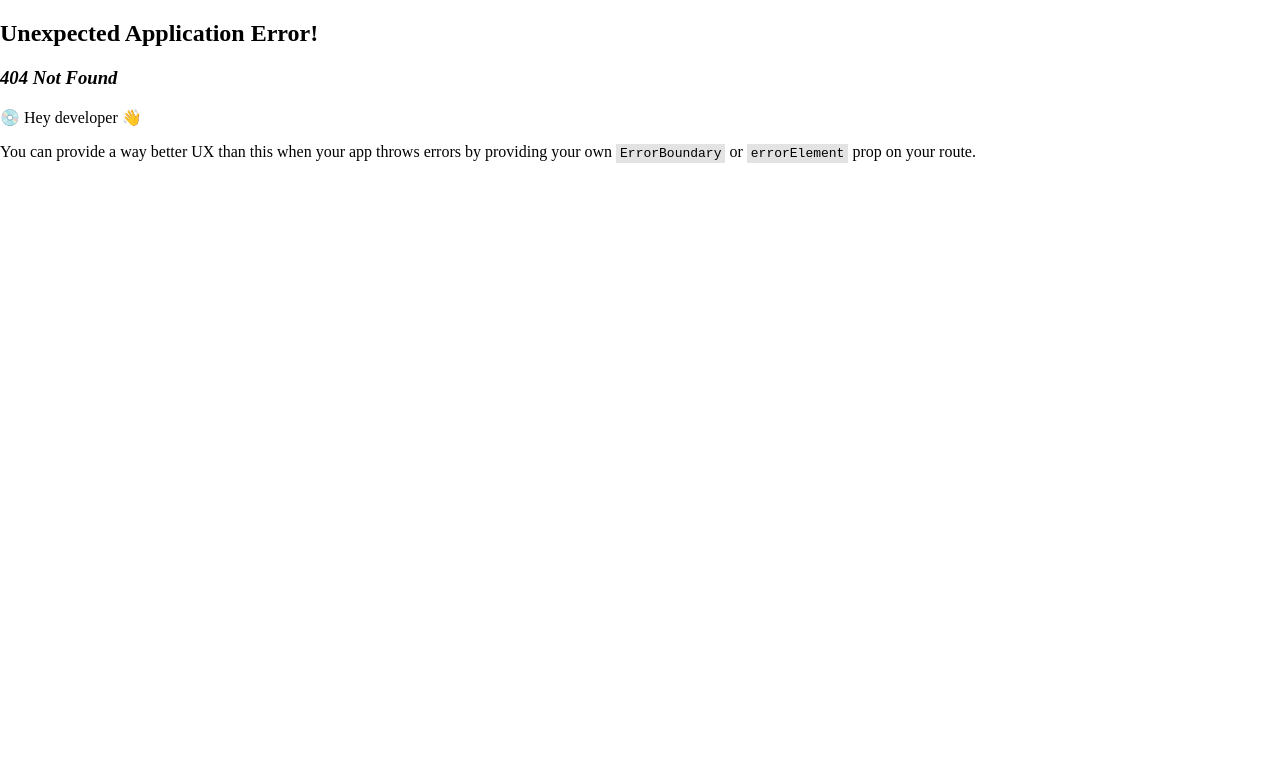
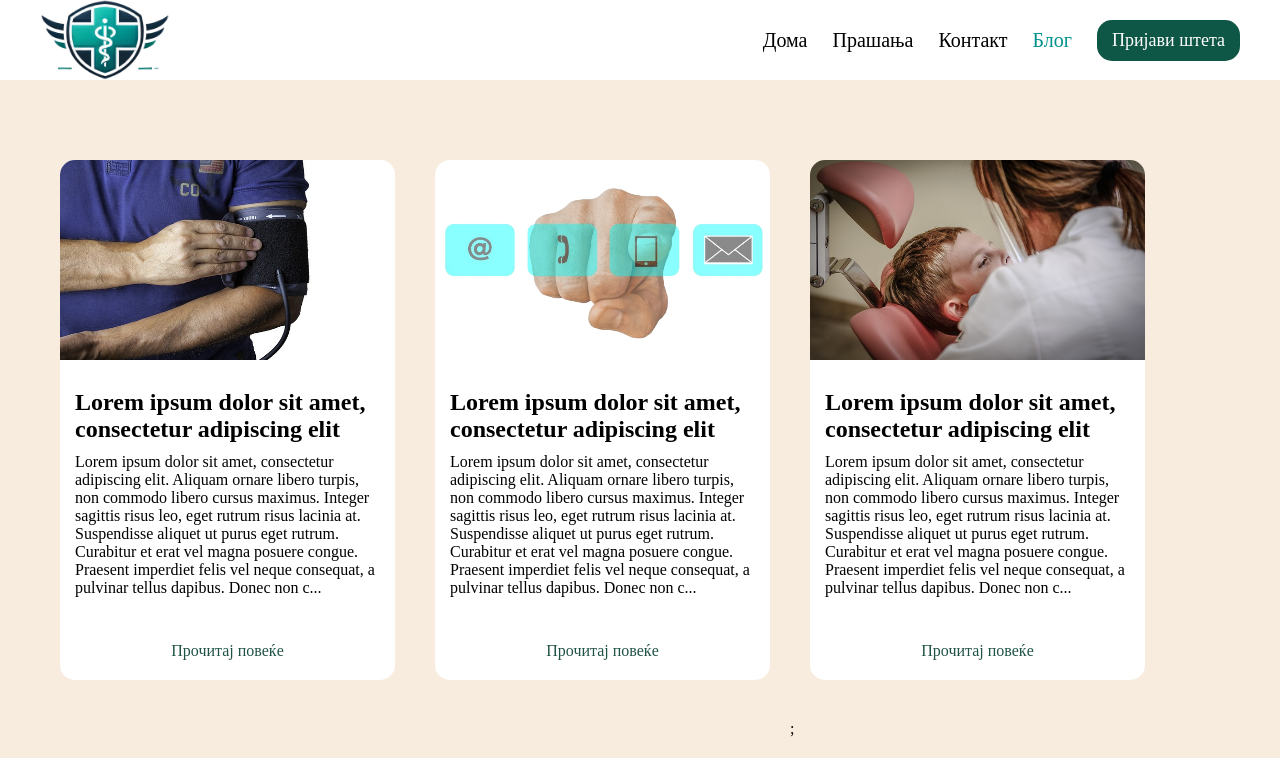
Before and after one commit to sasko87/health-insurance-website, a React (Vite) app: page /blog in a window 1280 px wide. Before the commit this address had no page. Shown: the top 758 px of the page. Built offline with nearby package versions, Linux system fonts and the light colour scheme.

Commit message:
blogposts

```diff
--- /dev/null
+++ b/src/components/BlogPostCard/BlogPostCard.jsx
@@ -0,0 +1,27 @@
+import React from "react";
+import dentist from "../../assets/dentist.jpg";
+import { Link } from "react-router-dom";
+import classes from "./BlogPostCard.module.css";
+
+const BlogPostCard = ({ data }) => {
+  const textLength = (text, maxLength) => {
+    return text.length > maxLength ? text.slice(0, maxLength) + "..." : text;
+  };
+  console.log(data.image);
+  return (
+    <div className={classes.blogPostCard}>
+      <div className={classes.imgContainer}>
+        <img src={data.image} alt="" />
+      </div>
+      <div className={classes.titleContainer}>
+        <h2>{data.title}</h2>
+        <p>{textLength(data.content, 350)}</p>
+      </div>
+      <div className={classes.linkContainer}>
+        <Link className={classes.link}>Прочитај повеќе</Link>
+      </div>
+    </div>
+  );
+};
+
+export default BlogPostCard;
--- /dev/null
+++ b/src/components/BlogPostCard/BlogPostCard.module.css
@@ -0,0 +1,39 @@
+.blogPostCard {
+  display: flex;
+  flex-direction: column;
+  flex: 1 1 300px;
+  max-width: 335px;
+  margin: 40px 20px;
+  width: 25%;
+  cursor: pointer;
+  border-radius: 15px;
+  background-color: #fff;
+}
+
+.imgContainer img {
+  width: 100%;
+  border-top-left-radius: 15px;
+  border-top-right-radius: 15px;
+  height: 200px;
+}
+
+.linkContainer {
+  margin: 20px 0;
+  text-align: center;
+}
+
+.titleContainer {
+  padding: 15px;
+}
+
+.titleContainer h2 {
+  margin: 10px 0;
+}
+.titleContainer p {
+  margin: 10px 0;
+}
+
+.link {
+  text-decoration: none;
+  color: #205346;
+}
--- /dev/null
+++ b/src/components/BlogPosts/BlogPosts.jsx
@@ -0,0 +1,17 @@
+import React from "react";
+import BlogPostCard from "../BlogPostCard/BlogPostCard";
+import classes from "./BlogPosts.module.css";
+import { posts } from "../../data/blog";
+
+const BlogPosts = () => {
+  return (
+    <section className={classes.blogPosts}>
+      {posts.map((post) => (
+        <BlogPostCard data={post} />
+      ))}
+      ;
+    </section>
+  );
+};
+
+export default BlogPosts;
--- /dev/null
+++ b/src/components/BlogPosts/BlogPosts.module.css
@@ -0,0 +1,6 @@
+.blogPosts {
+  display: flex;
+  flex-wrap: wrap;
+  background-color: #f8ecde;
+  padding: 40px 40px;
+}
--- a/src/components/Header/Header.jsx
+++ b/src/components/Header/Header.jsx
@@ -62,6 +62,7 @@
                 Прашања
               </Link>
             </li>
+
             <li>
               <Link
                 to="/kontakt"
@@ -72,6 +73,18 @@
                 }
               >
                 Контакт
+              </Link>
+            </li>
+            <li>
+              <Link
+                to="/blog"
+                className={
+                  location.pathname.startsWith("/blog")
+                    ? classes.activeItem
+                    : classes.navItem
+                }
+              >
+                Блог
               </Link>
             </li>
             <li>
@@ -130,6 +143,18 @@
               </Link>
             </li>
             <li>
+              <Link
+                to="/blog"
+                className={
+                  location.pathname.startsWith("/blog")
+                    ? classes.activeItem
+                    : classes.navItem
+                }
+              >
+                Блог
+              </Link>
+            </li>
+            <li>
               <Button onClick={(buttonNavigate, handleCloseNav)}>
                 Пријави штета
               </Button>
--- /dev/null
+++ b/src/data/blog.js
@@ -0,0 +1,32 @@
+export const posts = [
+  {
+    image: "/src/assets/blood-pressure.jpg",
+    title: "Lorem ipsum dolor sit amet, consectetur adipiscing elit",
+    content:
+      "Lorem ipsum dolor sit amet, consectetur adipiscing elit. Aliquam ornare libero turpis, non commodo libero cursus maximus. Integer sagittis risus leo, eget rutrum risus lacinia at. Suspendisse aliquet ut purus eget rutrum. Curabitur et erat vel magna posuere congue. Praesent imperdiet felis vel neque consequat, a pulvinar tellus dapibus. Donec non consectetur est, quis auctor urna. Donec eget quam imperdiet, egestas tortor quis, venenatis massa. Quisque vehicula a erat vitae semper. Quisque eget sapien euismod dui condimentum ullamcorper sit amet aliquam magna. Donec in porta tortor. Morbi tincidunt nisi vel lectus facilisis, quis consectetur nisi iaculis. Fusce auctor pretium ex, nec mollis augue. Donec bibendum finibus dignissim. Nunc quis convallis nibh, eget condimentum leo. Maecenas in enim sed nibh congue consectetur sed aliquam erat. Vivamus risus quam, semper et tincidunt vel, vestibulum eget metus.",
+  },
+  {
+    image: "/src/assets/contact-us.png",
+    title: "Lorem ipsum dolor sit amet, consectetur adipiscing elit",
+    content:
+      "Lorem ipsum dolor sit amet, consectetur adipiscing elit. Aliquam ornare libero turpis, non commodo libero cursus maximus. Integer sagittis risus leo, eget rutrum risus lacinia at. Suspendisse aliquet ut purus eget rutrum. Curabitur et erat vel magna posuere congue. Praesent imperdiet felis vel neque consequat, a pulvinar tellus dapibus. Donec non consectetur est, quis auctor urna. Donec eget quam imperdiet, egestas tortor quis, venenatis massa. Quisque vehicula a erat vitae semper. Quisque eget sapien euismod dui condimentum ullamcorper sit amet aliquam magna. Donec in porta tortor. Morbi tincidunt nisi vel lectus facilisis, quis consectetur nisi iaculis. Fusce auctor pretium ex, nec mollis augue. Donec bibendum finibus dignissim. Nunc quis convallis nibh, eget condimentum leo. Maecenas in enim sed nibh congue consectetur sed aliquam erat. Vivamus risus quam, semper et tincidunt vel, vestibulum eget metus.",
+  },
+  {
+    image: "/src/assets/dentist.jpg",
+    title: "Lorem ipsum dolor sit amet, consectetur adipiscing elit",
+    content:
+      "Lorem ipsum dolor sit amet, consectetur adipiscing elit. Aliquam ornare libero turpis, non commodo libero cursus maximus. Integer sagittis risus leo, eget rutrum risus lacinia at. Suspendisse aliquet ut purus eget rutrum. Curabitur et erat vel magna posuere congue. Praesent imperdiet felis vel neque consequat, a pulvinar tellus dapibus. Donec non consectetur est, quis auctor urna. Donec eget quam imperdiet, egestas tortor quis, venenatis massa. Quisque vehicula a erat vitae semper. Quisque eget sapien euismod dui condimentum ullamcorper sit amet aliquam magna. Donec in porta tortor. Morbi tincidunt nisi vel lectus facilisis, quis consectetur nisi iaculis. Fusce auctor pretium ex, nec mollis augue. Donec bibendum finibus dignissim. Nunc quis convallis nibh, eget condimentum leo. Maecenas in enim sed nibh congue consectetur sed aliquam erat. Vivamus risus quam, semper et tincidunt vel, vestibulum eget metus.",
+  },
+  {
+    image: "/src/assets/health.jpg",
+    title: "Lorem ipsum dolor sit amet, consectetur adipiscing elit",
+    content:
+      "Lorem ipsum dolor sit amet, consectetur adipiscing elit. Aliquam ornare libero turpis, non commodo libero cursus maximus. Integer sagittis risus leo, eget rutrum risus lacinia at. Suspendisse aliquet ut purus eget rutrum. Curabitur et erat vel magna posuere congue. Praesent imperdiet felis vel neque consequat, a pulvinar tellus dapibus. Donec non consectetur est, quis auctor urna. Donec eget quam imperdiet, egestas tortor quis, venenatis massa. Quisque vehicula a erat vitae semper. Quisque eget sapien euismod dui condimentum ullamcorper sit amet aliquam magna. Donec in porta tortor. Morbi tincidunt nisi vel lectus facilisis, quis consectetur nisi iaculis. Fusce auctor pretium ex, nec mollis augue. Donec bibendum finibus dignissim. Nunc quis convallis nibh, eget condimentum leo. Maecenas in enim sed nibh congue consectetur sed aliquam erat. Vivamus risus quam, semper et tincidunt vel, vestibulum eget metus.",
+  },
+  {
+    image: "/src/assets/operation.jpg",
+    title: "Lorem ipsum dolor sit amet, consectetur adipiscing elit",
+    content:
+      "Lorem ipsum dolor sit amet, consectetur adipiscing elit. Aliquam ornare libero turpis, non commodo libero cursus maximus. Integer sagittis risus leo, eget rutrum risus lacinia at. Suspendisse aliquet ut purus eget rutrum. Curabitur et erat vel magna posuere congue. Praesent imperdiet felis vel neque consequat, a pulvinar tellus dapibus. Donec non consectetur est, quis auctor urna. Donec eget quam imperdiet, egestas tortor quis, venenatis massa. Quisque vehicula a erat vitae semper. Quisque eget sapien euismod dui condimentum ullamcorper sit amet aliquam magna. Donec in porta tortor. Morbi tincidunt nisi vel lectus facilisis, quis consectetur nisi iaculis. Fusce auctor pretium ex, nec mollis augue. Donec bibendum finibus dignissim. Nunc quis convallis nibh, eget condimentum leo. Maecenas in enim sed nibh congue consectetur sed aliquam erat. Vivamus risus quam, semper et tincidunt vel, vestibulum eget metus.",
+  },
+];
--- a/src/main.jsx
+++ b/src/main.jsx
@@ -7,6 +7,7 @@
 import Questions from "./pages/Questions.jsx";
 import Contact from "./pages/Contact.jsx";
 import Damage from "./pages/Damage.jsx";
+import Blog from "./pages/Blog.jsx";
 
 const router = createBrowserRouter([
   {
@@ -28,6 +29,10 @@
         path: "/prijavi-steta",
         element: <Damage />,
       },
+      {
+        path: "/blog",
+        element: <Blog />,
+      },
     ],
   },
 ]);
--- /dev/null
+++ b/src/pages/Blog.jsx
@@ -0,0 +1,8 @@
+import React from "react";
+import BlogPosts from "../components/BlogPosts/BlogPosts";
+
+const Blog = () => {
+  return <BlogPosts />;
+};
+
+export default Blog;
```
